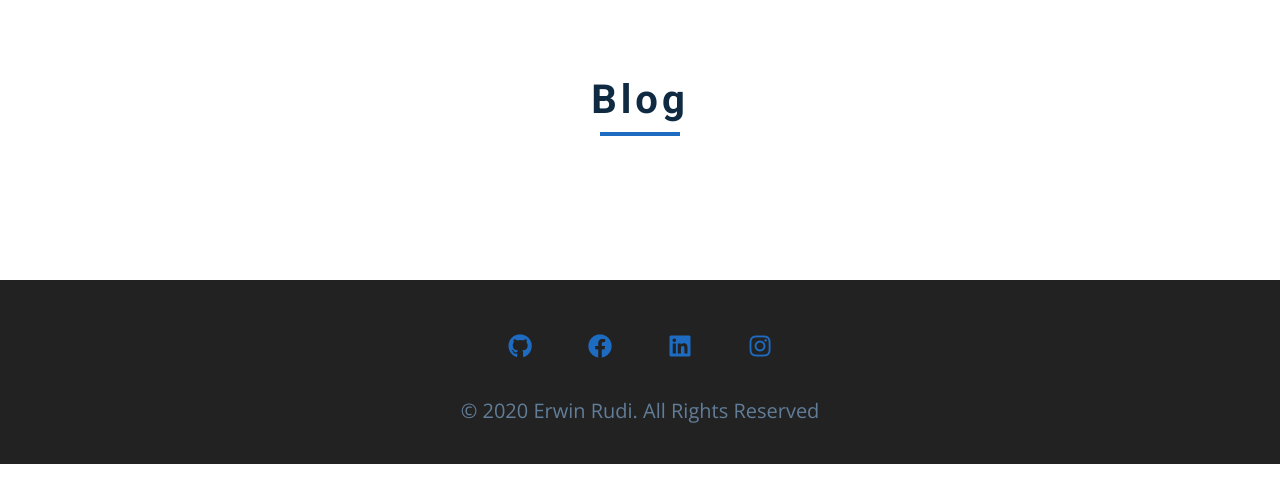
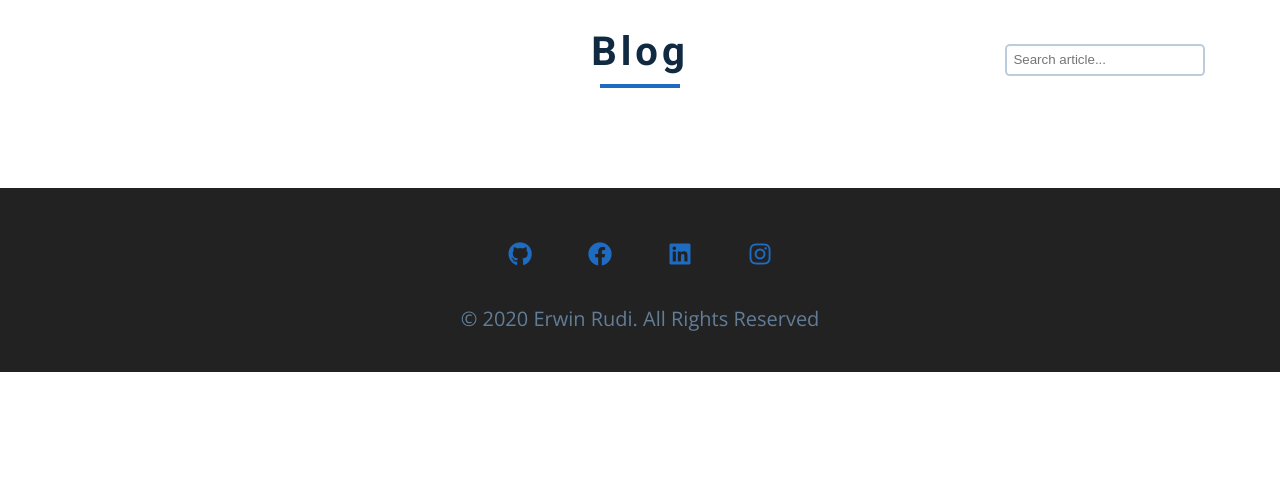
Before and after one commit to solinuck/portfolio, a Flask app: page /blog/ in a window 1280 px wide. Shown: the part 80-583 px from the top of the page. Run offline with Flask 2, Linux system fonts and the light colour scheme; data that the repository does not hold is empty.

Commit message:
article search working with titles

```diff
--- a/portfolio_app/blog.py
+++ b/portfolio_app/blog.py
@@ -18,16 +18,40 @@ from .db import get_db
 bp = Blueprint("blog", __name__, url_prefix="/blog")
 
 
-@bp.route("/")
+@bp.route("/", methods=("GET", "POST"))
 def bloglist_view():
     db = get_db()
+
     posts = db.execute(
         "SELECT p.id, title, imagename, intro, body, tags, created, author_id, username"
         " FROM post p JOIN user u ON p.author_id = u.id"
         " ORDER BY created DESC"
     ).fetchall()
-    tags = [eval(post["tags"]) for post in posts]
-    return render_template("blog/bloglist.html", posts=posts, tags=tags)
+
+    all_tags = [eval(post["tags"]) for post in posts]
+
+    if request.method == "POST":
+        # Search
+        # posts = [dict(post) for post in posts]
+        print(posts)
+        search_input = request.form["search"]
+        search_words = search_input.lower().replace("-", " ").split()
+        ids = []
+        for post in posts:
+            title = post["title"]
+            id = post["id"]
+            tags = eval(post["tags"])
+            title_words = title.lower().replace("-", " ").split()
+            all_words = title_words + tags
+            for search_word in search_words:
+                if search_word in all_words:
+                    if id not in ids:
+                        ids.append(id)
+        posts = [post for post in posts if post["id"] in ids]
+
+    return render_template(
+        "blog/bloglist.html", posts=posts, tags=all_tags
+    )
 
 
 @bp.route("/create", methods=("GET", "POST"))
@@ -108,7 +132,7 @@ def get_post(id, check_author=True):
     return post
 
 
-@bp.route("/<title>_<int:id>/")
+@bp.route("/<title>-<int:id>/")
 def single_article_view(id, title):
     post = get_post(id, False)
     tags = eval(post["tags"])
--- a/portfolio_app/static/css/styles.css
+++ b/portfolio_app/static/css/styles.css
@@ -196,7 +205,7 @@ p {
 }
 
 .section-title {
-  margin-bottom: 4rem;
+  margin-bottom: 2rem;
   text-align: center;
 }
 
@@ -930,7 +938,43 @@ input[type=submit] {
   background: var(--clr-primary-2);
 }
 
-/* bloglist */
+/*
+===============
+Bloglist
+===============
+ */
+.section-blog {
+  padding-top: 2rem;
+}
+
+.bloglist-header {
+  position: relative;
+  max-width: 1170px;
+  margin: 0 auto 1rem auto;
+}
+
+.blog-title {
+  text-align: center;
+}
+
+.search-container {
+  margin: 0 auto;
+  width: 90vw;
+}
+
+.search {
+  width: 200px;
+}
+
+@media screen and (min-width: 768px) {
+  .search {
+    position: absolute;
+    top: 50%;
+    right: 0;
+    transform: translate(-10%, -50%);
+  }
+}
+
 .btn-center {
   text-align: center;
   margin: 2rem auto 0 auto;
--- a/portfolio_app/static/js/app.js
+++ b/portfolio_app/static/js/app.js
@@ -78,3 +78,14 @@ if (addTagBtn) {
     selectedImage.innerText = fileName;
   });
 }
+
+// submit search on pressing enter
+const searchInput = document.querySelector(".search");
+if (searchInput) {
+  searchInput.addEventListener("keyup", function(e) {
+    if (e.keyCode === 13) {
+      e.preventDefault();
+      document.getElementById("search-btn").click();
+    }
+  });
+}
--- a/portfolio_app/templates/blog/article.html
+++ b/portfolio_app/templates/blog/article.html
@@ -3,7 +3,6 @@
 {% block title %}" Blog - {{ post['title'] }}"{% endblock %}
 
 {% block content %}
-
   <img class="single-article-image" src="{{ config['IMAGE_UPLOADS_REL'] }}/{{ post['imagename'] }}" alt="">
   <div class="blog-article">
     <article class="single-article section-center">
--- a/portfolio_app/templates/blog/bloglist.html
+++ b/portfolio_app/templates/blog/bloglist.html
@@ -4,12 +4,21 @@
 
 {% block content %}
 <!-- blog -->
-<div class="section section blog">
+<div class="section section-blog">
   <!-- section title -->
-  <div class="section-title">
-    <h2>blog</h2>
-    <div class="underline"></div>
+  <div class="bloglist-header">
+    <div class="blog-title">
+      <h2>blog</h2>
+      <div class="underline"></div>
+    </div>
+    <div class="search-container">
+      <form method="post" action="">
+        <input class="search" type="text" name="search" placeholder="Search article...">
+        <input class="hidden-btn" type="submit" id="search-btn">
+      </form>
+    </div>
   </div>
+
   <!-- end of section title -->
   <div class="section-center blog-center">
     {% for post in posts %}
@@ -40,7 +49,7 @@
             <div class="article-beginning">
               <div class="fade-out"></div>
               <p>{{post['body'][:800]}}</p>
-              <a href="{{ url_for('blog.single_article_view', id=post['id'], title=post['title']) }}" class="btn read-more">read more</a>
+              <a href="{{ url_for('blog.single_article_view', id=post['id'], title=post['title']| lower | replace(" ", "-")) }}" class="btn read-more">read more</a>
             </div>
             <div class="tags">
               {% for tag in tags[loop.index - 1] %}
--- a/portfolio_app/templates/blog/create_article.html
+++ b/portfolio_app/templates/blog/create_article.html
@@ -22,7 +22,7 @@
         <!-- Image input -->
         <div class="image-input-container">
 
-          <input type="file" class="image-input" name="image" id="image" oninput="filesize(this)" value="Select file" >
+          <input type="file" class="hidden-btn" name="image" id="image" oninput="filesize(this)" value="Select file" >
           <label class="custom-file-label form-label" for="image"><i class="fas fa-upload"></i> Select image</label>
 
           <span class="selected-image">No image selected</span>
--- a/portfolio_app/templates/blog/update.html
+++ b/portfolio_app/templates/blog/update.html
@@ -21,7 +21,7 @@
         <!-- Image input -->
         <div class="image-input-container">
 
-          <input type="file" class="image-input" name="image" id="image" oninput="filesize(this)" value="Select file" >
+          <input type="file" class="hidden-btn" name="image" id="image" oninput="filesize(this)" value="Select file" >
           <label class="custom-file-label form-label" for="image"><i class="fas fa-upload"></i> Select image</label>
 
           <span class="selected-image">No image selected</span>
--- a/portfolio_app/templates/home/index.html
+++ b/portfolio_app/templates/home/index.html
@@ -63,7 +63,7 @@
         distinctio magni fugiat
         adipisci dolore consequatur placeat, quaerat molestiae. Libero delectus
         aspernatur earum.</p>
-      <a href="./about.html" class="btn">more info</a>
+      <a href="/about" class="btn">more info</a>
     </article>
   </div>
 </section>
@@ -175,7 +175,7 @@
             <div class="article-beginning">
               <div class="fade-out"></div>
               <p>{{posts[i]['body'][:800]}}</p>
-              <a href="{{ url_for('blog.single_article_view', id=posts[i]['id'], title=posts[i]['title']) }}" class="btn read-more">read more</a>
+              <a href="{{ url_for('blog.single_article_view', id=posts[i]['id'], title=posts[i]['title']| lower | replace(" ", "-")) }}" class="btn read-more">read more</a>
             </div>
             <div class="tags">
               {% for tag in tags[loop.index - 1] %}
```
Also changed, not shown: other parts of portfolio_app/static/css/styles.css (+56 -44 lines).
